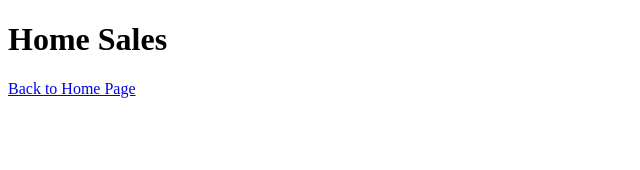
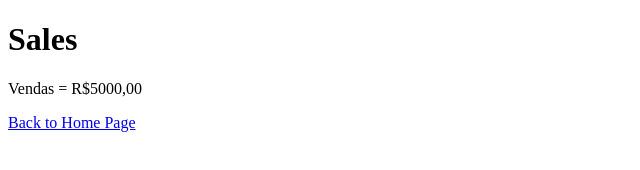
Before and after one commit to Raelf12/aulagithub, a plain HTML site: page vendas.html in a window 1280 px wide. Shown: the whole page, without its empty margins (0-640 px from the left). Drawn offline with Linux system fonts and the light colour scheme.

Commit message:
Acrescentado o valor das vendas

```diff
--- a/vendas.html
+++ b/vendas.html
@@ -7,7 +7,8 @@
     <title>Document</title>
 </head>
 <body>
-    <h1>Home Sales</h1>
+    <h1> Sales</h1>
+    <p>Vendas = R$5000,00</p>
     <a href="index.html">Back to Home Page</a>
 </body>
 </html>
```
